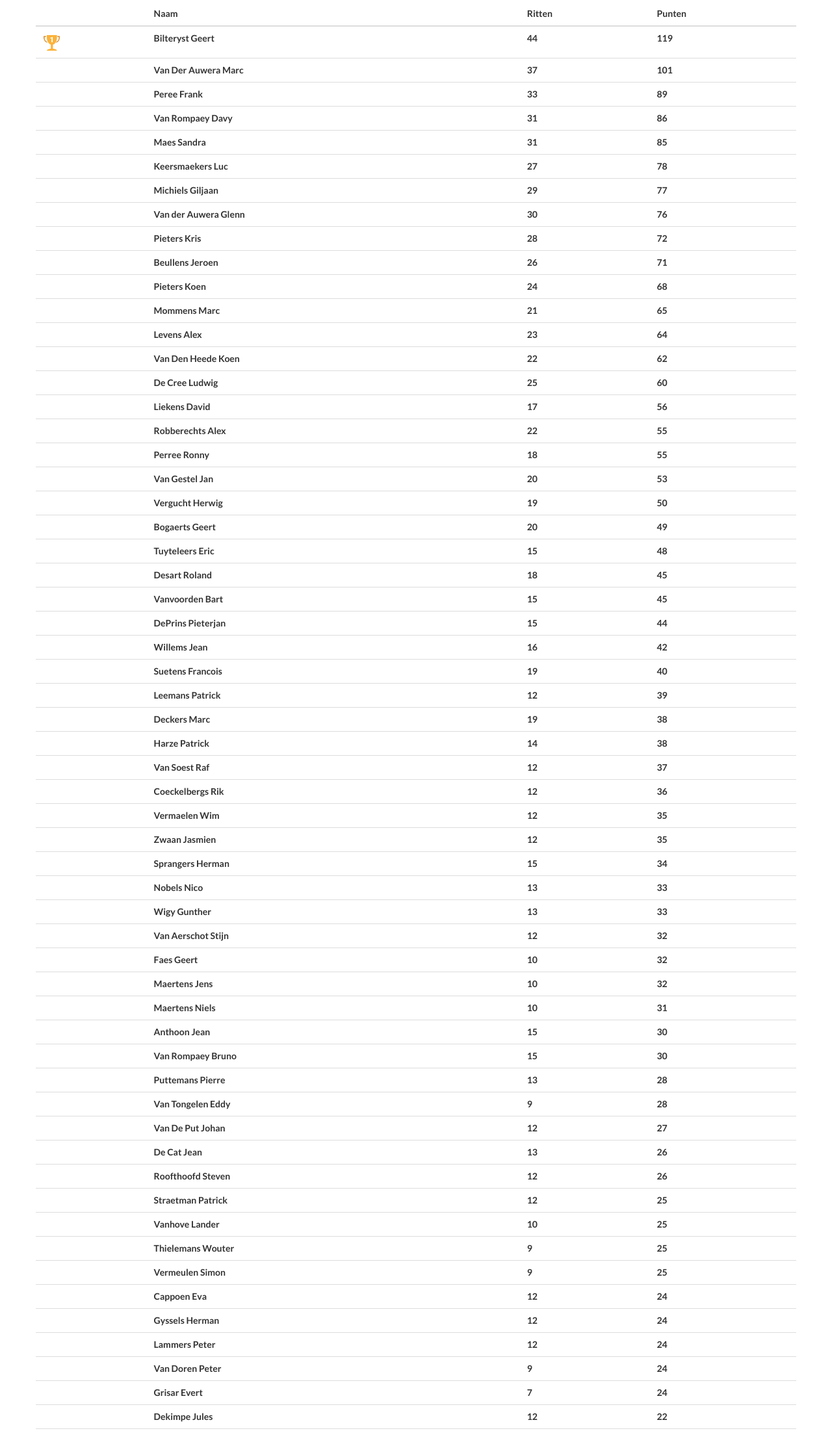
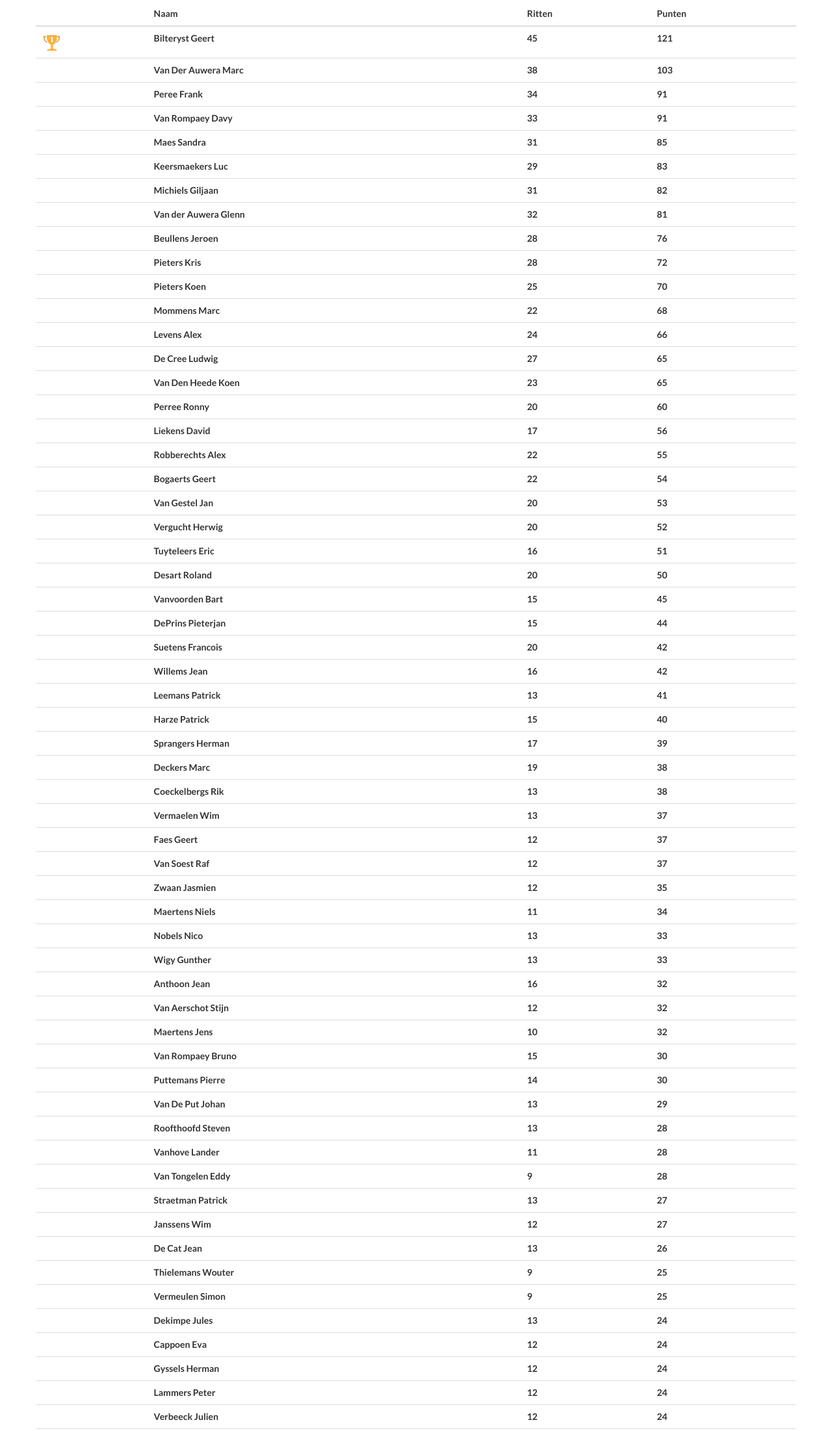
Before and after one commit to jbeullen/wtctilt, a website: page site/klassement.html in a window 1280 px wide. Shown: the part 174-2376 px from the top of the page at 65% size. Drawn offline with Linux system fonts and the light colour scheme.

Commit message:
update calendar + leaderboard 06/08, flyer weekend

```diff
--- a/site/klassement.html
+++ b/site/klassement.html
@@ -111,74 +111,74 @@
                         </thead>
                         <tbody>
 
-                        <tr><td><img src="img/kom.png"/></td><td>Bilteryst Geert</td><td>44</td><td>119</td></tr>
-                        <tr><td>&nbsp;</td><td>Van Der Auwera Marc</td><td>37</td><td>101</td></tr>
-                        <tr><td>&nbsp;</td><td>Peree Frank</td><td>33</td><td>89</td></tr>
-                        <tr><td>&nbsp;</td><td>Van Rompaey Davy</td><td>31</td><td>86</td></tr>
+                        <tr><td><img src="img/kom.png"/></td><td>Bilteryst Geert</td><td>45</td><td>121</td></tr>
+                        <tr><td>&nbsp;</td><td>Van Der Auwera Marc</td><td>38</td><td>103</td></tr>
+                        <tr><td>&nbsp;</td><td>Peree Frank</td><td>34</td><td>91</td></tr>
+                        <tr><td>&nbsp;</td><td>Van Rompaey Davy</td><td>33</td><td>91</td></tr>
                         <tr><td>&nbsp;</td><td>Maes Sandra</td><td>31</td><td>85</td></tr>
-                        <tr><td>&nbsp;</td><td>Keersmaekers Luc</td><td>27</td><td>78</td></tr>
-                        <tr><td>&nbsp;</td><td>Michiels Giljaan</td><td>29</td><td>77</td></tr>
-                        <tr><td>&nbsp;</td><td>Van der Auwera Glenn</td><td>30</td><td>76</td></tr>
+                        <tr><td>&nbsp;</td><td>Keersmaekers Luc</td><td>29</td><td>83</td></tr>
+                        <tr><td>&nbsp;</td><td>Michiels Giljaan</td><td>31</td><td>82</td></tr>
+                        <tr><td>&nbsp;</td><td>Van der Auwera Glenn</td><td>32</td><td>81</td></tr>
+                        <tr><td>&nbsp;</td><td>Beullens Jeroen</td><td>28</td><td>76</td></tr>
                         <tr><td>&nbsp;</td><td>Pieters Kris</td><td>28</td><td>72</td></tr>
-                        <tr><td>&nbsp;</td><td>Beullens Jeroen</td><td>26</td><td>71</td></tr>
-                        <tr><td>&nbsp;</td><td>Pieters Koen</td><td>24</td><td>68</td></tr>
-                        <tr><td>&nbsp;</td><td>Mommens Marc</td><td>21</td><td>65</td></tr>
-                        <tr><td>&nbsp;</td><td>Levens Alex</td><td>23</td><td>64</td></tr>
-                        <tr><td>&nbsp;</td><td>Van Den Heede Koen</td><td>22</td><td>62</td></tr>
-                        <tr><td>&nbsp;</td><td>De Cree Ludwig</td><td>25</td><td>60</td></tr>
+                        <tr><td>&nbsp;</td><td>Pieters Koen</td><td>25</td><td>70</td></tr>
+                        <tr><td>&nbsp;</td><td>Mommens Marc</td><td>22</td><td>68</td></tr>
+                        <tr><td>&nbsp;</td><td>Levens Alex</td><td>24</td><td>66</td></tr>
+                        <tr><td>&nbsp;</td><td>De Cree Ludwig</td><td>27</td><td>65</td></tr>
+                        <tr><td>&nbsp;</td><td>Van Den Heede Koen</td><td>23</td><td>65</td></tr>
+                        <tr><td>&nbsp;</td><td>Perree Ronny</td><td>20</td><td>60</td></tr>
                         <tr><td>&nbsp;</td><td>Liekens David</td><td>17</td><td>56</td></tr>
                         <tr><td>&nbsp;</td><td>Robberechts Alex</td><td>22</td><td>55</td></tr>
-                        <tr><td>&nbsp;</td><td>Perree Ronny</td><td>18</td><td>55</td></tr>
+                        <tr><td>&nbsp;</td><td>Bogaerts Geert</td><td>22</td><td>54</td></tr>
                         <tr><td>&nbsp;</td><td>Van Gestel Jan</td><td>20</td><td>53</td></tr>
-                        <tr><td>&nbsp;</td><td>Vergucht Herwig</td><td>19</td><td>50</td></tr>
-                        <tr><td>&nbsp;</td><td>Bogaerts Geert</td><td>20</td><td>49</td></tr>
-                        <tr><td>&nbsp;</td><td>Tuyteleers Eric</td><td>15</td><td>48</td></tr>
-                        <tr><td>&nbsp;</td><td>Desart Roland</td><td>18</td><td>45</td></tr>
+                        <tr><td>&nbsp;</td><td>Vergucht Herwig</td><td>20</td><td>52</td></tr>
+                        <tr><td>&nbsp;</td><td>Tuyteleers Eric</td><td>16</td><td>51</td></tr>
+                        <tr><td>&nbsp;</td><td>Desart Roland</td><td>20</td><td>50</td></tr>
                         <tr><td>&nbsp;</td><td>Vanvoorden Bart</td><td>15</td><td>45</td></tr>
                         <tr><td>&nbsp;</td><td>DePrins Pieterjan</td><td>15</td><td>44</td></tr>
+                        <tr><td>&nbsp;</td><td>Suetens Francois</td><td>20</td><td>42</td></tr>
                         <tr><td>&nbsp;</td><td>Willems Jean</td><td>16</td><td>42</td></tr>
-                        <tr><td>&nbsp;</td><td>Suetens Francois</td><td>19</td><td>40</td></tr>
-                        <tr><td>&nbsp;</td><td>Leemans Patrick</td><td>12</td><td>39</td></tr>
+                        <tr><td>&nbsp;</td><td>Leemans Patrick</td><td>13</td><td>41</td></tr>
+                        <tr><td>&nbsp;</td><td>Harze Patrick</td><td>15</td><td>40</td></tr>
+                        <tr><td>&nbsp;</td><td>Sprangers Herman</td><td>17</td><td>39</td></tr>
                         <tr><td>&nbsp;</td><td>Deckers Marc</td><td>19</td><td>38</td></tr>
-                        <tr><td>&nbsp;</td><td>Harze Patrick</td><td>14</td><td>38</td></tr>
+                        <tr><td>&nbsp;</td><td>Coeckelbergs Rik</td><td>13</td><td>38</td></tr>
+                        <tr><td>&nbsp;</td><td>Vermaelen Wim</td><td>13</td><td>37</td></tr>
+                        <tr><td>&nbsp;</td><td>Faes Geert</td><td>12</td><td>37</td></tr>
                         <tr><td>&nbsp;</td><td>Van Soest Raf</td><td>12</td><td>37</td></tr>
-                        <tr><td>&nbsp;</td><td>Coeckelbergs Rik</td><td>12</td><td>36</td></tr>
-                        <tr><td>&nbsp;</td><td>Vermaelen Wim</td><td>12</td><td>35</td></tr>
                         <tr><td>&nbsp;</td><td>Zwaan Jasmien</td><td>12</td><td>35</td></tr>
-                        <tr><td>&nbsp;</td><td>Sprangers Herman</td><td>15</td><td>34</td></tr>
+                        <tr><td>&nbsp;</td><td>Maertens Niels</td><td>11</td><td>34</td></tr>
                         <tr><td>&nbsp;</td><td>Nobels Nico</td><td>13</td><td>33</td></tr>
                         <tr><td>&nbsp;</td><td>Wigy Gunther</td><td>13</td><td>33</td></tr>
+                        <tr><td>&nbsp;</td><td>Anthoon Jean</td><td>16</td><td>32</td></tr>
                         <tr><td>&nbsp;</td><td>Van Aerschot Stijn</td><td>12</td><td>32</td></tr>
-                        <tr><td>&nbsp;</td><td>Faes Geert</td><td>10</td><td>32</td></tr>
                         <tr><td>&nbsp;</td><td>Maertens Jens</td><td>10</td><td>32</td></tr>
-                        <tr><td>&nbsp;</td><td>Maertens Niels</td><td>10</td><td>31</td></tr>
-                        <tr><td>&nbsp;</td><td>Anthoon Jean</td><td>15</td><td>30</td></tr>
                         <tr><td>&nbsp;</td><td>Van Rompaey Bruno</td><td>15</td><td>30</td></tr>
-                        <tr><td>&nbsp;</td><td>Puttemans Pierre</td><td>13</td><td>28</td></tr>
+                        <tr><td>&nbsp;</td><td>Puttemans Pierre</td><td>14</td><td>30</td></tr>
+                        <tr><td>&nbsp;</td><td>Van De Put Johan</td><td>13</td><td>29</td></tr>
+                        <tr><td>&nbsp;</td><td>Roofthoofd Steven</td><td>13</td><td>28</td></tr>
+                        <tr><td>&nbsp;</td><td>Vanhove Lander</td><td>11</td><td>28</td></tr>
                         <tr><td>&nbsp;</td><td>Van Tongelen Eddy</td><td>9</td><td>28</td></tr>
-                        <tr><td>&nbsp;</td><td>Van De Put Johan</td><td>12</td><td>27</td></tr>
+                        <tr><td>&nbsp;</td><td>Straetman Patrick</td><td>13</td><td>27</td></tr>
+                        <tr><td>&nbsp;</td><td>Janssens Wim</td><td>12</td><td>27</td></tr>
                         <tr><td>&nbsp;</td><td>De Cat Jean</td><td>13</td><td>26</td></tr>
-                        <tr><td>&nbsp;</td><td>Roofthoofd Steven</td><td>12</td><td>26</td></tr>
-                        <tr><td>&nbsp;</td><td>Straetman Patrick</td><td>12</td><td>25</td></tr>
-                        <tr><td>&nbsp;</td><td>Vanhove Lander</td><td>10</td><td>25</td></tr>
                         <tr><td>&nbsp;</td><td>Thielemans Wouter</td><td>9</td><td>25</td></tr>
                         <tr><td>&nbsp;</td><td>Vermeulen Simon</td><td>9</td><td>25</td></tr>
+                        <tr><td>&nbsp;</td><td>Dekimpe Jules</td><td>13</td><td>24</td></tr>
                         <tr><td>&nbsp;</td><td>Cappoen Eva</td><td>12</td><td>24</td></tr>
                         <tr><td>&nbsp;</td><td>Gyssels Herman</td><td>12</td><td>24</td></tr>
                         <tr><td>&nbsp;</td><td>Lammers Peter</td><td>12</td><td>24</td></tr>
+                        <tr><td>&nbsp;</td><td>Verbeeck Julien</td><td>12</td><td>24</td></tr>
                         <tr><td>&nbsp;</td><td>Van Doren Peter</td><td>9</td><td>24</td></tr>
                         <tr><td>&nbsp;</td><td>Grisar Evert</td><td>7</td><td>24</td></tr>
-                        <tr><td>&nbsp;</td><td>Dekimpe Jules</td><td>12</td><td>22</td></tr>
-                        <tr><td>&nbsp;</td><td>Verbeeck Julien</td><td>11</td><td>22</td></tr>
-                        <tr><td>&nbsp;</td><td>Janssens Wim</td><td>10</td><td>22</td></tr>
+                        <tr><td>&nbsp;</td><td>Schmit Eddy</td><td>10</td><td>20</td></tr>
+                        <tr><td>&nbsp;</td><td>Van Den Berghen Kurt</td><td>10</td><td>20</td></tr>
+                        <tr><td>&nbsp;</td><td>Van Der Auwera Dirk</td><td>10</td><td>20</td></tr>
+                        <tr><td>&nbsp;</td><td>Van Hoey Jos</td><td>8</td><td>20</td></tr>
                         <tr><td>&nbsp;</td><td>Suykens Marc</td><td>9</td><td>19</td></tr>
-                        <tr><td>&nbsp;</td><td>Schmit Eddy</td><td>9</td><td>18</td></tr>
-                        <tr><td>&nbsp;</td><td>Van Den Berghen Kurt</td><td>9</td><td>18</td></tr>
-                        <tr><td>&nbsp;</td><td>Van Der Auwera Dirk</td><td>9</td><td>18</td></tr>
-                        <tr><td>&nbsp;</td><td>Van Hoey Jos</td><td>7</td><td>18</td></tr>
+                        <tr><td>&nbsp;</td><td>Wauters Paul</td><td>9</td><td>18</td></tr>
                         <tr><td>&nbsp;</td><td>Van Den Heuvel Joeri</td><td>6</td><td>17</td></tr>
                         <tr><td>&nbsp;</td><td>Kerremans Joris</td><td>8</td><td>16</td></tr>
-                        <tr><td>&nbsp;</td><td>Wauters Paul</td><td>8</td><td>16</td></tr>
                         <tr><td>&nbsp;</td><td>De Bousser Steven</td><td>7</td><td>16</td></tr>
                         <tr><td>&nbsp;</td><td>Vermeulen Bert</td><td>6</td><td>14</td></tr>
                         <tr><td>&nbsp;</td><td>Ureel Miguel</td><td>6</td><td>12</td></tr>
@@ -195,6 +195,7 @@
                         <tr><td>&nbsp;</td><td>Vydt Tom</td><td>2</td><td>4</td></tr>
                         <tr><td>&nbsp;</td><td>Frans Ilse</td><td>2</td><td>4</td></tr>
                         <tr><td>&nbsp;</td><td>Bal Jurgen </td><td>1</td><td>2</td></tr>
+                        <tr><td>&nbsp;</td><td>Schmit Eric</td><td>1</td><td>2</td></tr>
                         <tr><td>&nbsp;</td><td>Voets Alex</td><td>1</td><td>2</td></tr>
                         <tr><td>&nbsp;</td><td>Anthierens Jonathan</td><td>0</td><td>0</td></tr>
                         <tr><td>&nbsp;</td><td>Bogaerts Dirk</td><td>0</td><td>0</td></tr>
@@ -204,7 +205,6 @@
                         <tr><td>&nbsp;</td><td>De Groof Maarten</td><td>0</td><td>0</td></tr>
                         <tr><td>&nbsp;</td><td>Lembregts Fons</td><td>0</td><td>0</td></tr>
                         <tr><td>&nbsp;</td><td>Renders Denis</td><td>0</td><td>0</td></tr>
-                        <tr><td>&nbsp;</td><td>Schmit Eric</td><td>0</td><td>0</td></tr>
                         <tr><td>&nbsp;</td><td>Uytterhoeven Mark</td><td>0</td><td>0</td></tr>
                         <tr><td>&nbsp;</td><td>Van Campenhout Tom</td><td>0</td><td>0</td></tr>
                         <tr><td>&nbsp;</td><td>Van Der Meulen Pierre</td><td>0</td><td>0</td></tr>
```
Also changed, not shown: site/index.html (+3 -0 lines), site/kalender.html (+3 -4 lines), 1 other file.
